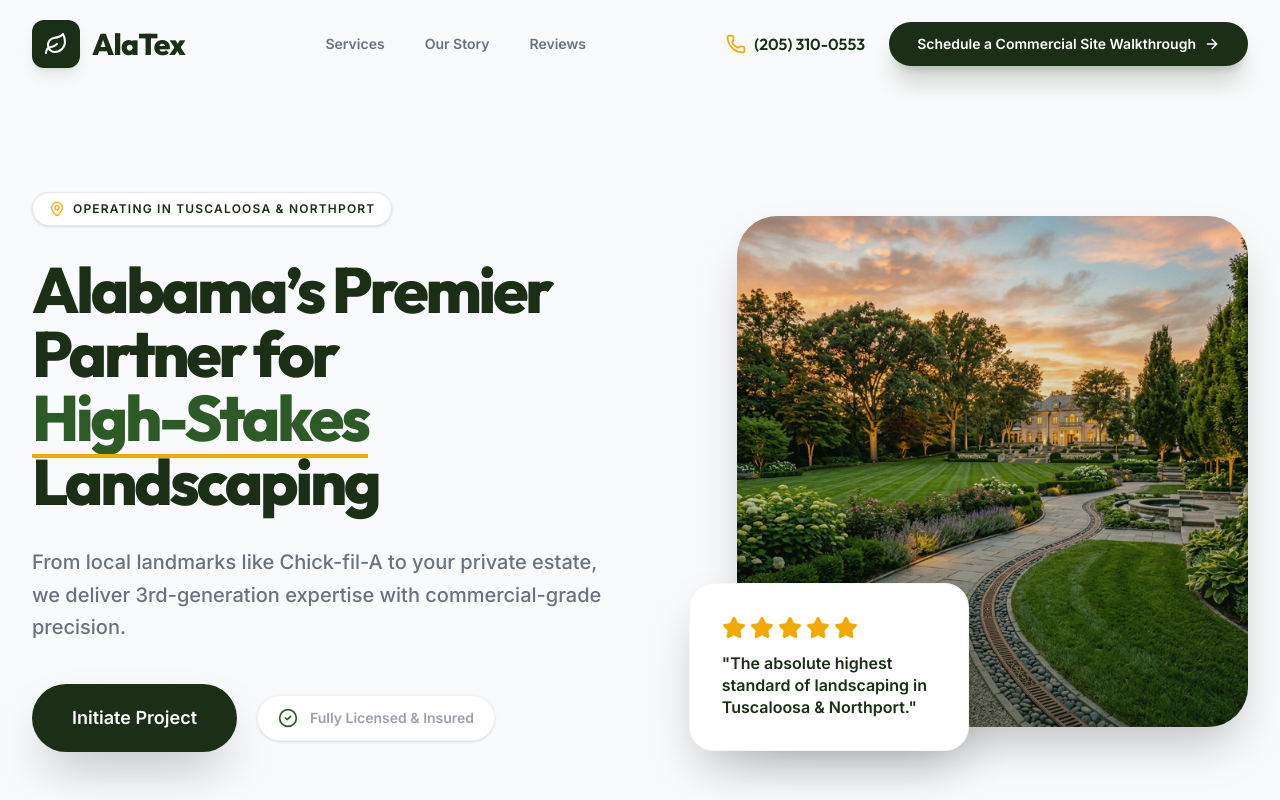
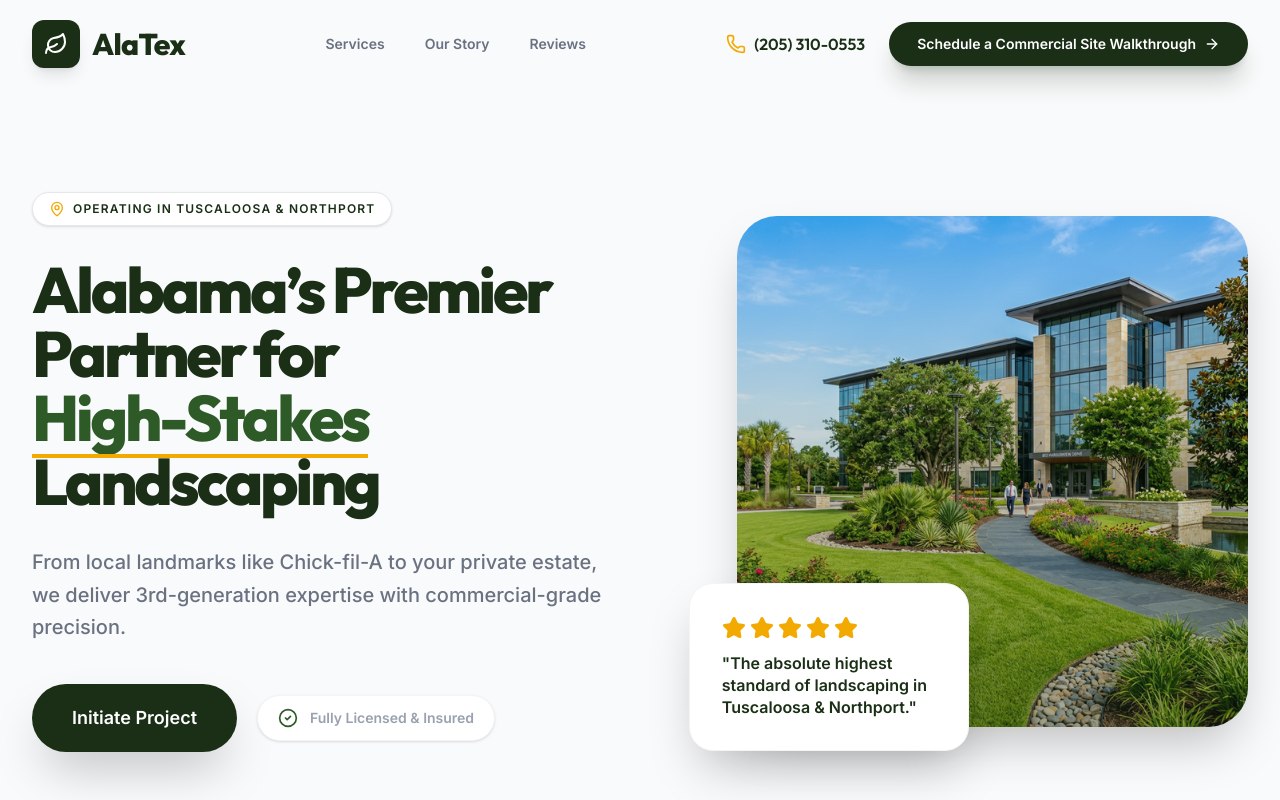
Before and after one commit to Founditmarketing/alatex, a React (Vite) app: page / in a window 1280 px wide. Shown: the top 800 px of the page. Built offline with nearby package versions, Linux system fonts and the light colour scheme.

Commit message:
chore: pivot to Alabama commercial strategy, remove Texas routing, and add CFA authority section with new photos

```diff
--- a/src/components/LandingPage.tsx
+++ b/src/components/LandingPage.tsx
@@ -132,7 +132,7 @@ export default function LandingPage() {
           transition={{ duration: 1, ease: [0.16, 1, 0.3, 1], delay: 0.2 }}
         >
           <div className="aspect-[4/5] md:aspect-square rounded-[2.5rem] overflow-hidden shadow-2xl relative">
-            <img src={'/hero.png'} alt="Premium Landscaping Strategy" className="w-full h-full object-cover" />
+            <img src={'/commercial_hero.png'} alt="Premium Commercial Landscaping Strategy" className="w-full h-full object-cover" />
             <div className="absolute inset-0 bg-gradient-to-t from-brand-dark/40 to-transparent"></div>
           </div>
 
@@ -223,8 +223,8 @@ export default function LandingPage() {
           <h2 className="text-4xl md:text-6xl font-display font-extrabold mb-16 text-center leading-tight tracking-tight">Meeting Corporate Standards. <br className="hidden md:block" /><span className="text-brand-green">Precision Implementation.</span></h2>
 
           <div className="grid md:grid-cols-2 gap-12 items-center">
-            <div className="aspect-[4/3] bg-gray-800 rounded-3xl overflow-hidden relative shadow-2xl border border-gray-700 flex items-center justify-center">
-              <span className="text-gray-500 font-bold uppercase tracking-widest">[Placeholder: Professional Crew Photo @ CFA Skyland Blvd]</span>
+            <div className="aspect-[4/3] rounded-[2rem] overflow-hidden relative shadow-2xl border border-gray-700">
+              <img src={'/commercial_crew.png'} alt="AlaTex Professional Landscaping Crew" className="w-full h-full object-cover" />
             </div>
 
             <div className="flex flex-col gap-10">
```
Also changed, not shown: public/commercial_crew.png (added), public/commercial_hero.png (added).
